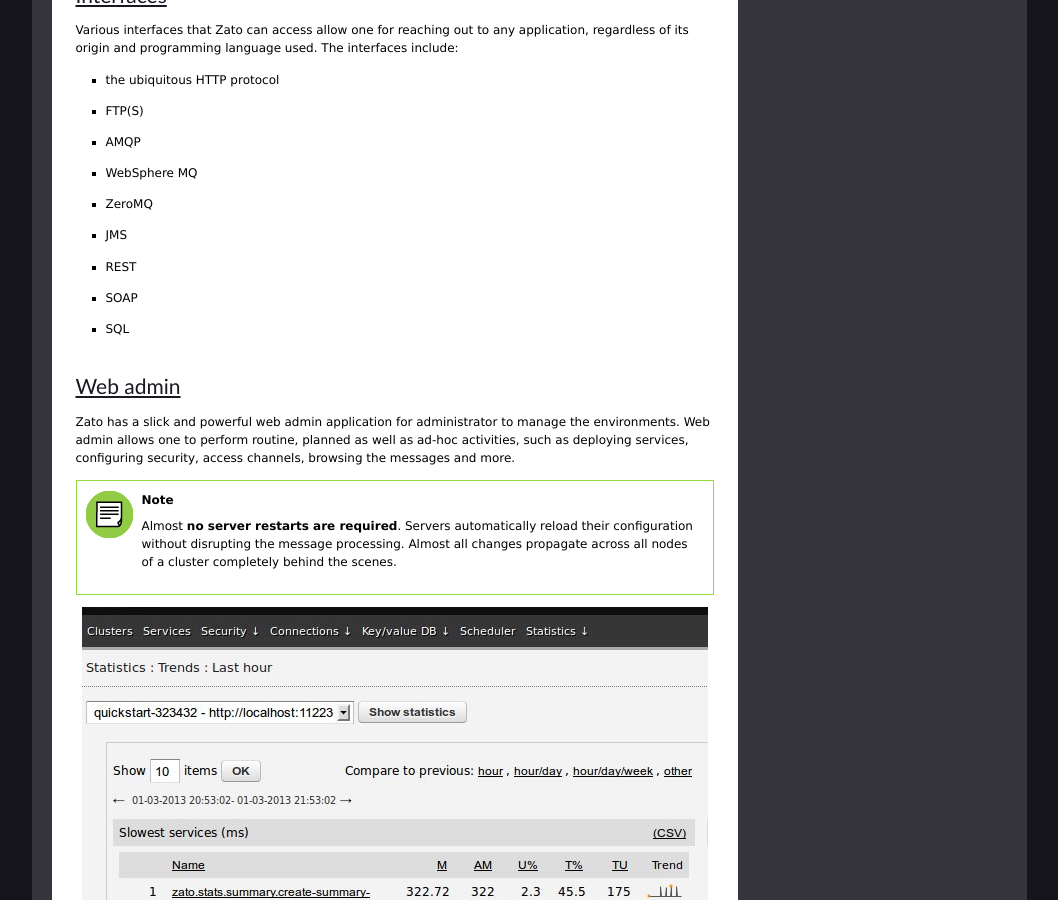
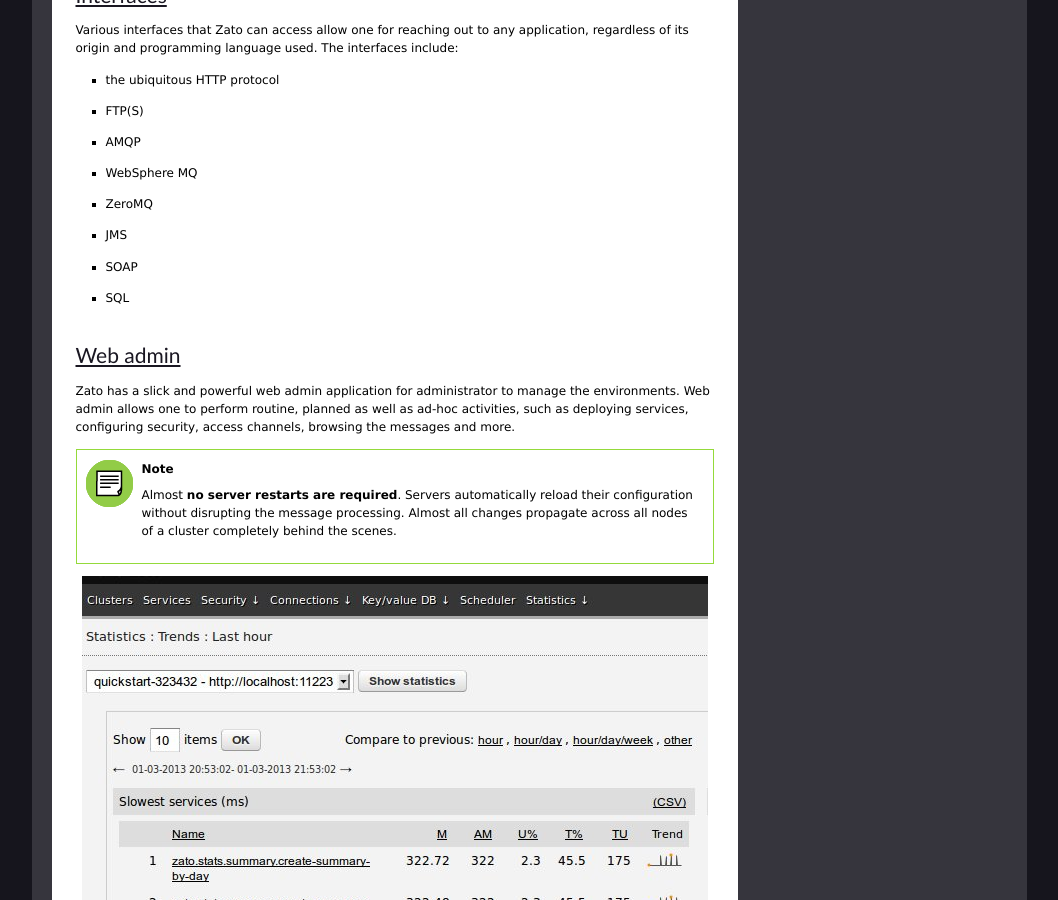
Before and after one commit to rfdiazpr/zato-docs, a Sphinx documentation site: the page built from sphinx/intro/overview-high-level.txt, in a window 1280 px wide and 900 px high, scrolled down 1486 px. Shown: the whole window, without its empty margins (111-1169 px from the left). Built offline with Sphinx 7.4.7, drawn with Linux system fonts in a browser that asks for light colours.

```diff
--- a/sphinx/intro/overview-high-level.txt
+++ b/sphinx/intro/overview-high-level.txt
@@ -77,7 +77,6 @@
 * WebSphere MQ
 * ZeroMQ
 * JMS
-* REST
 * SOAP
 * SQL
 
```
